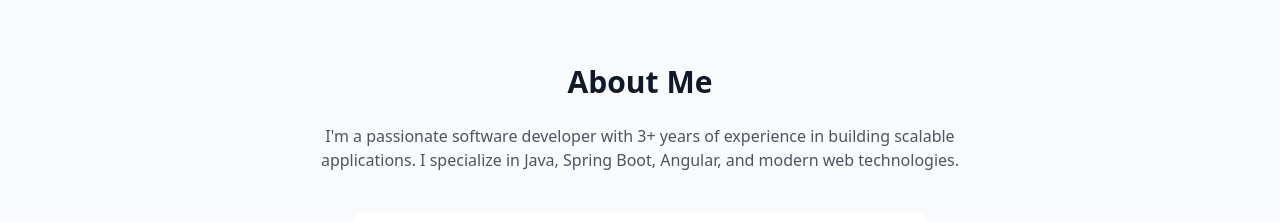
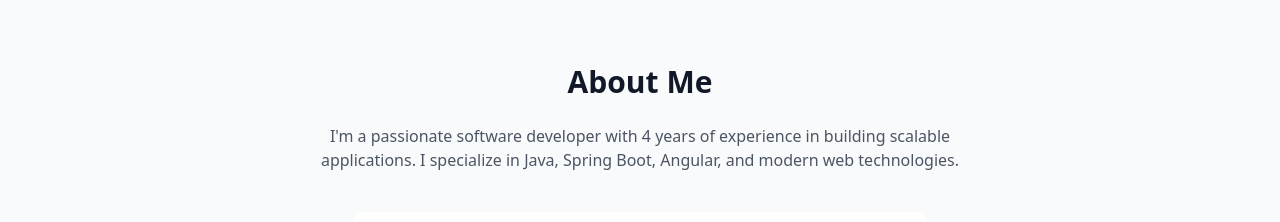
Before and after one commit to devarshi-patidar18/portfolio, an Angular app: page / in a window 1280 px wide. Shown: the part 800-1022 px from the top of the page. Built offline with nearby package versions, Linux system fonts and the light colour scheme.

Commit message:
Update experience from 3 to 4 years in About section

```diff
--- a/src/app/app.component.html
+++ b/src/app/app.component.html
@@ -54,7 +54,7 @@
   <section id="about" class="container mx-auto py-16 px-6 text-center">
     <h3 class="text-3xl font-bold mb-6">About Me</h3>
     <p class="max-w-2xl mx-auto text-gray-600">
-      I'm a passionate software developer with 3+ years of experience in building scalable applications.
+      I'm a passionate software developer with 4 years of experience in building scalable applications.
       I specialize in Java, Spring Boot, Angular, and modern web technologies.
     </p>
     <div class="mt-10 max-w-xl mx-auto bg-white rounded-xl shadow-lg p-6 sm:p-8 text-left">
```
